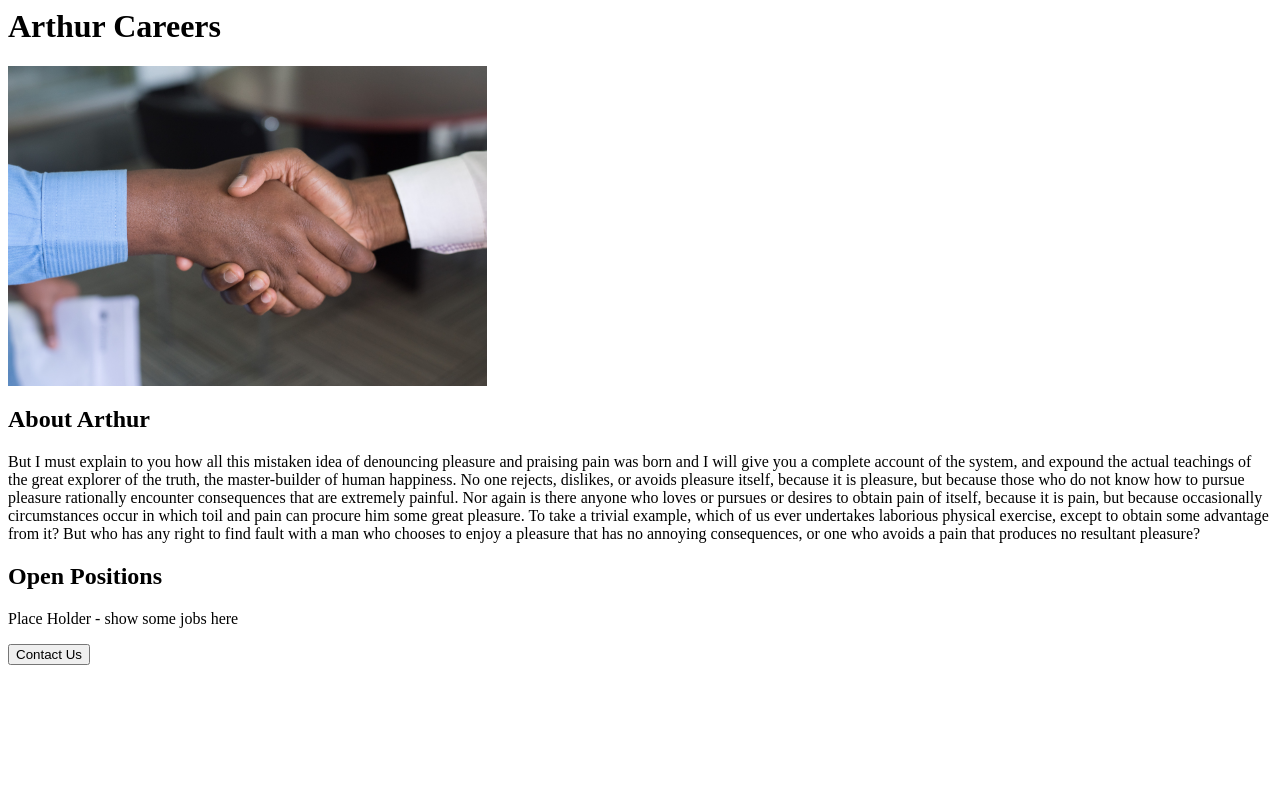
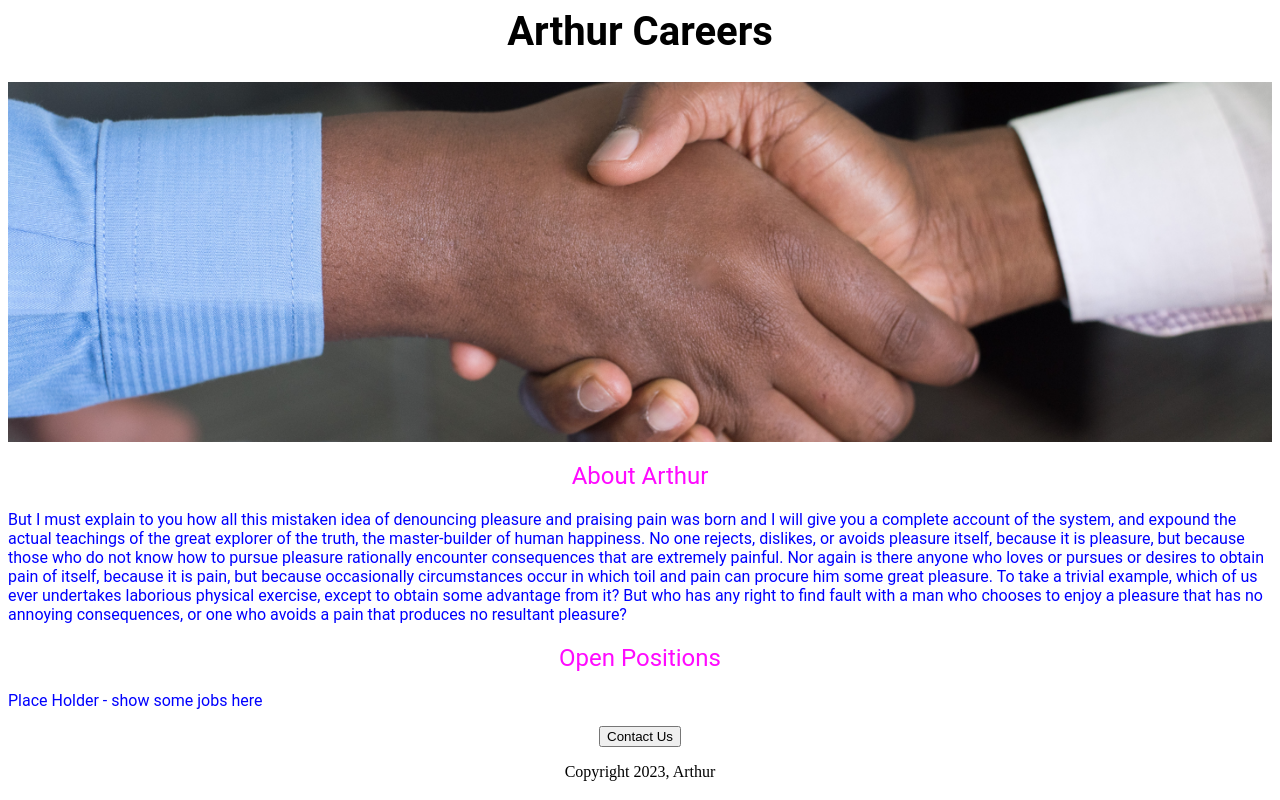
Before and after one commit to Alpha2tech/alpha2-careers-website, a Flask app: page / in a window 1280 px wide. Run offline with Flask 3, Linux system fonts and the light colour scheme.

Commit message:
added HTML and CSS

```diff
--- a/templates/home.html
+++ b/templates/home.html
@@ -2,17 +2,57 @@
 <html>
   <head>
     <title>Arthur Career Website</title>
+    <style>
+      h1{
+        font-size: 40px;
+        font-family: Roboto;
+        font-weight: bold;
+        color: rgb(100)100,50);
+        text-align: center;
+      }
+
+      #banner {
+        width: 100%;
+        height: 360px;
+        object-fit: cover;
+      }
+
+      h2 {
+        font-family: Roboto;
+        font: size; 32ppx;
+        color: rgb(255, 10, 255);
+        text-align: center;
+        font-weight: normal;
+      }
+
+      .bodytext {
+        font-family: Roboto;
+        color: rgb(0,0,255)
+      }
+
+      #container {
+        max: width; 720px;
+        margin: 0 auto;
+      }
+
+
+    </style>
   </head>
   <body>
+    <div id="container">
     <h1>Arthur Careers</h1>
-    <img src="https://alpha2-careers-website.awong9.repl.co/static/shake-hand.jpeg" height = "320">
+    <img id ="banner" src="https://alpha2-careers-website.awong9.repl.co/static/shake-hand.jpeg" height = "320">
     <h2>About Arthur</h2>
-    <p>
+    <p class="bodytext">
     But I must explain to you how all this mistaken idea of denouncing pleasure and praising pain was born and I will give you a complete account of the system, and expound the actual teachings of the great explorer of the truth, the master-builder of human happiness. No one rejects, dislikes, or avoids pleasure itself, because it is pleasure, but because those who do not know how to pursue pleasure rationally encounter consequences that are extremely painful. Nor again is there anyone who loves or pursues or desires to obtain pain of itself, because it is pain, but because occasionally circumstances occur in which toil and pain can procure him some great pleasure. To take a trivial example, which of us ever undertakes laborious physical exercise, except to obtain some advantage from it? But who has any right to find fault with a man who chooses to enjoy a pleasure that has no annoying consequences, or one who avoids a pain that produces no resultant pleasure?
     </p>
     <h2>Open Positions</h2>
-    <p>Place Holder - show some jobs here</p>
+    <p class="bodytext">Place Holder - show some jobs here</p>
+    <div style="text-align: center;">
     <button>Contact Us</button>
+    <p>Copyright 2023, Arthur</p>
+    </div>
+   </div>
 
   </body>
 
```
